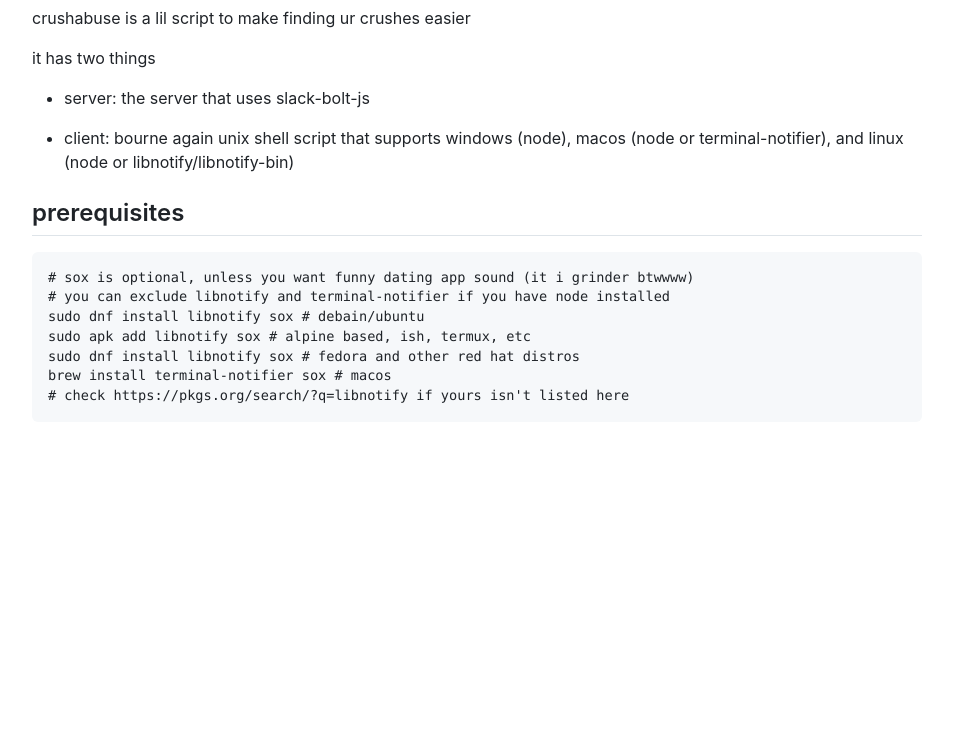
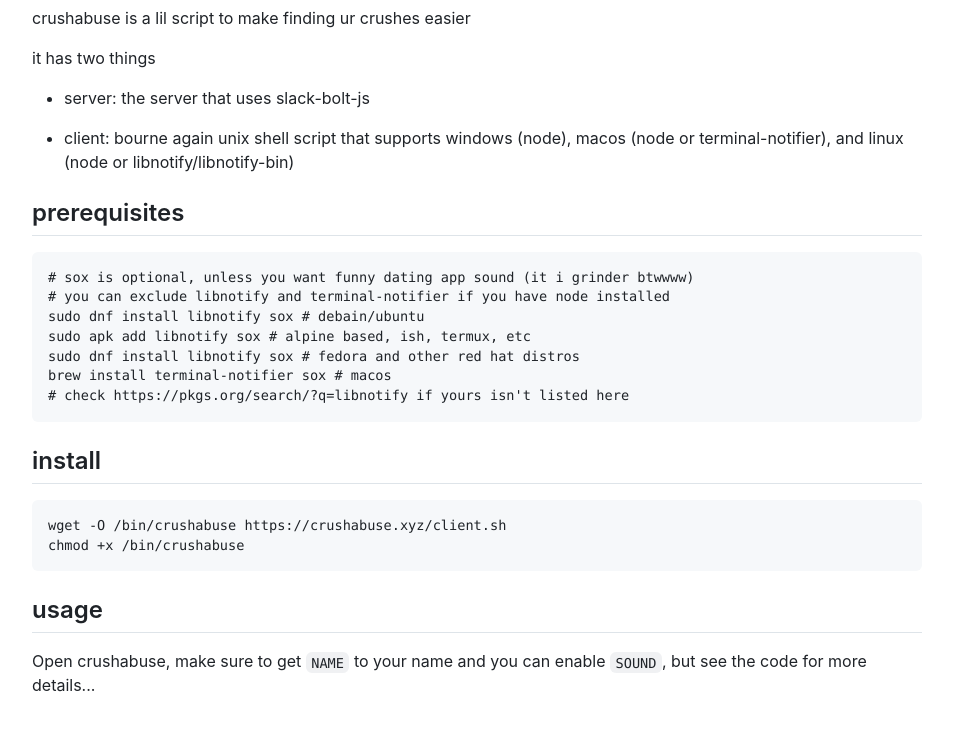
Before and after one commit to crushabuse/crushabuse, a plain HTML site: page index.html in a window 1280 px wide. Shown: the part 114-844 px from the top of the page, without its empty margins (163-1116 px from the left). Before the commit the page ends 800 px from the top, so only its background shows below. Drawn offline with nearby package versions, Linux system fonts and the light colour scheme; a script that the page names is missing; a small style sheet from the web is missing.

Commit message:
Update index.html

```diff
--- a/index.html
+++ b/index.html
@@ -45,6 +45,16 @@
 sudo dnf install libnotify sox # fedora and other red hat distros
 brew install terminal-notifier sox # macos
 # check https://pkgs.org/search/?q=libnotify if yours isn't listed here</code></pre>
+<h2>
+    install
+</h2>
+<pre><code class="language-bash">wget -O /bin/crushabuse https://crushabuse.xyz/client.sh
+chmod +x /bin/crushabuse
+</code></pre>
+<h2>
+    usage
+</h2>
+<p>Open crushabuse, make sure to get <code>NAME</code> to your name and you can enable <code>SOUND</code>, but see the code for more details...</p>
     </article>
     <footer>
       <script>
```
